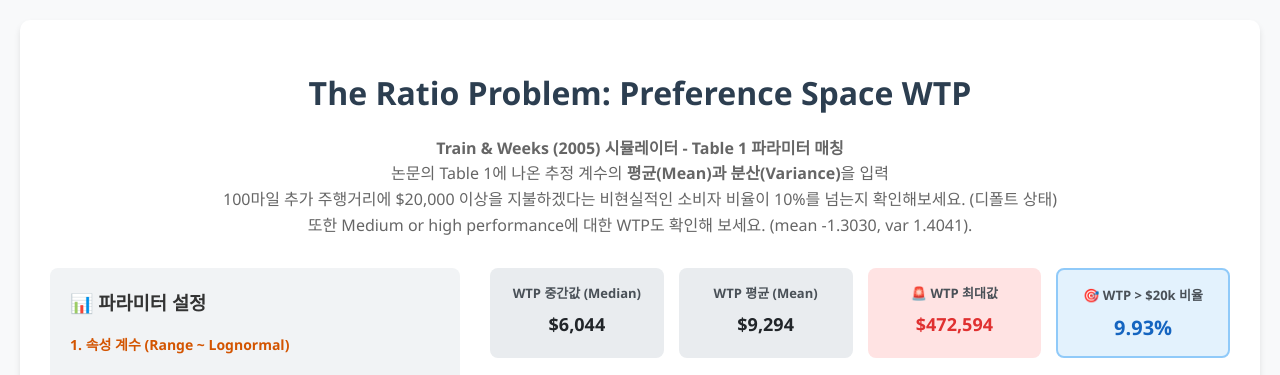
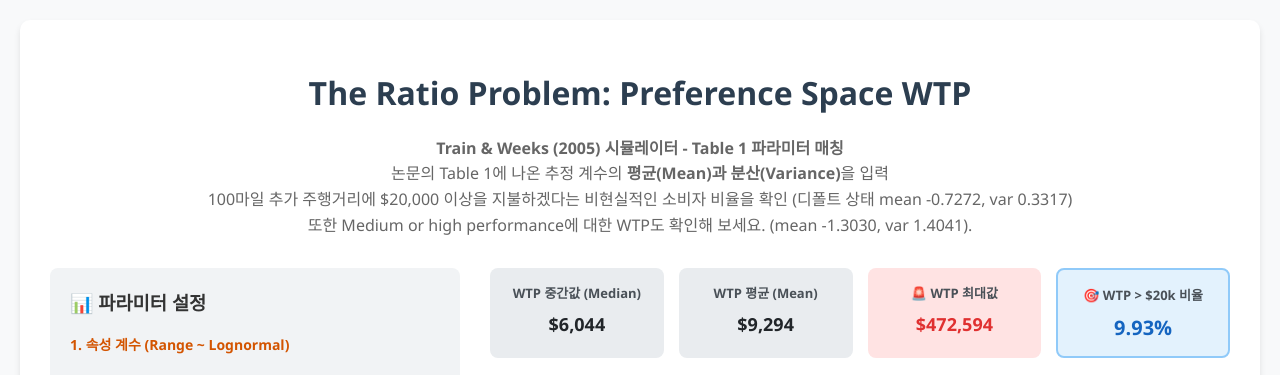
Before and after one commit to kimdukgyoo/kimdukgyoo.github.io, a Jekyll site: the page temp/TrainWeeksSimulation.html, which Jekyll copies as it is, in a window 1280 px wide. Shown: the top 375 px of the page. Built offline with Jekyll 4.4.1, drawn with Linux system fonts in a browser that asks for light colours.

Commit message:
Update TrainWeeksSimulation.html

```diff
--- a/temp/TrainWeeksSimulation.html
+++ b/temp/TrainWeeksSimulation.html
@@ -39,7 +39,7 @@
     <div class="description">
         <strong>Train & Weeks (2005) 시뮬레이터 - Table 1 파라미터 매칭</strong><br>
         논문의 Table 1에 나온 추정 계수의 <strong>평균(Mean)과 분산(Variance)</strong>을 입력<br>
-        100마일 추가 주행거리에 $20,000 이상을 지불하겠다는 비현실적인 소비자 비율이 10%를 넘는지 확인해보세요. (디폴트 상태) <br>
+        100마일 추가 주행거리에 $20,000 이상을 지불하겠다는 비현실적인 소비자 비율을 확인 (디폴트 상태 mean -0.7272, var 0.3317) <br>
 		또한 Medium or high performance에 대한 WTP도 확인해 보세요. (mean -1.3030, var 1.4041).
     </div>
 
```
